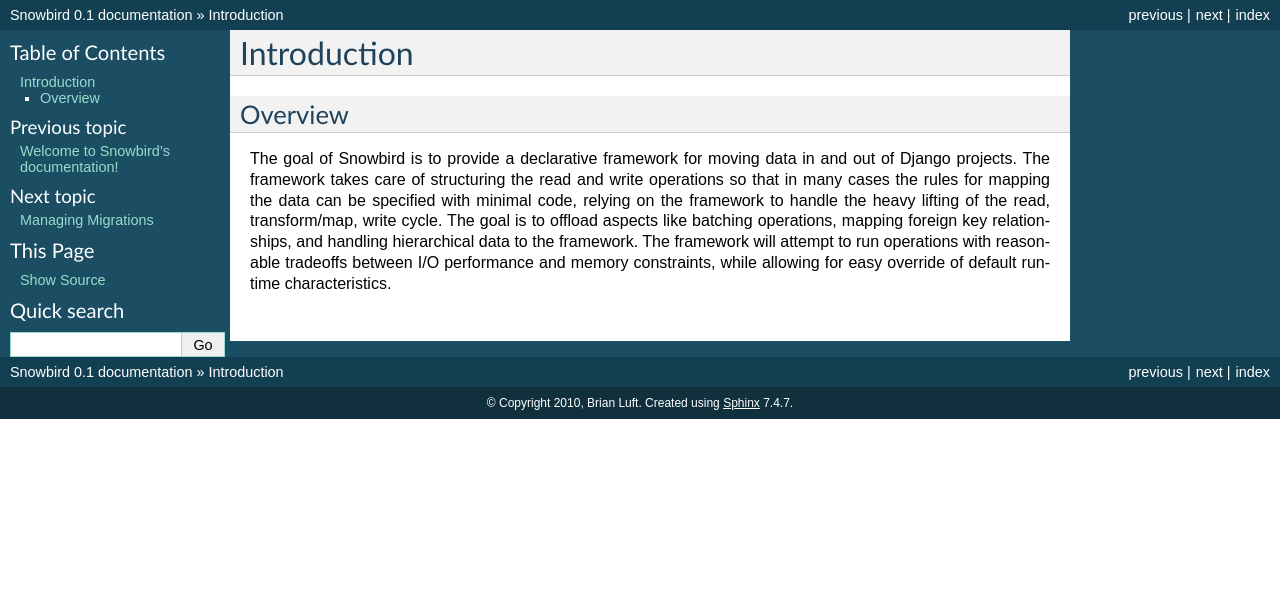
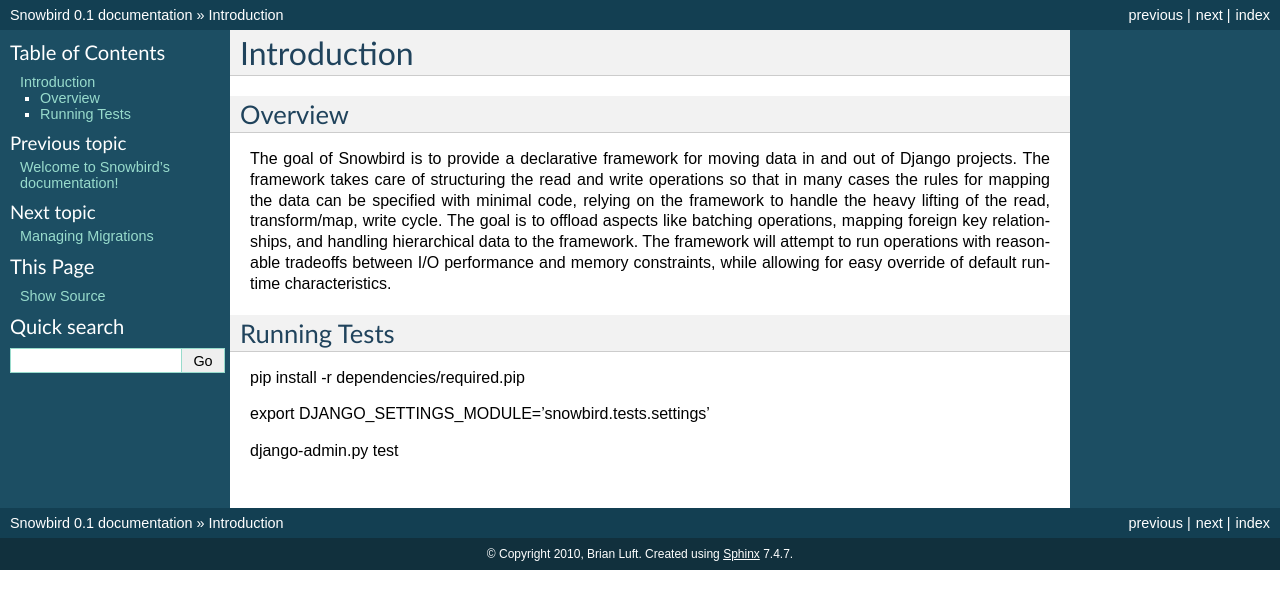
Before and after one commit to unbracketed/snowbird, a Sphinx documentation site: the page built from docs/introduction.rst, in a window 1280 px wide. Shown: the top 609 px of the page. Built offline with Sphinx 7.4.7, drawn with Linux system fonts in a browser that asks for light colours.

Commit message:
adds note about running tests cleans up failing test

```diff
--- a/docs/introduction.rst
+++ b/docs/introduction.rst
@@ -13,3 +13,13 @@
 to the framework. The framework will attempt to run operations with reasonable
 tradeoffs between I/O performance and memory constraints,
 while allowing for easy override of default runtime characteristics.
+
+
+Running Tests
+-------------
+
+pip install -r dependencies/required.pip
+
+export DJANGO_SETTINGS_MODULE='snowbird.tests.settings'
+
+django-admin.py test
```
Also changed, not shown: 2 other files.
